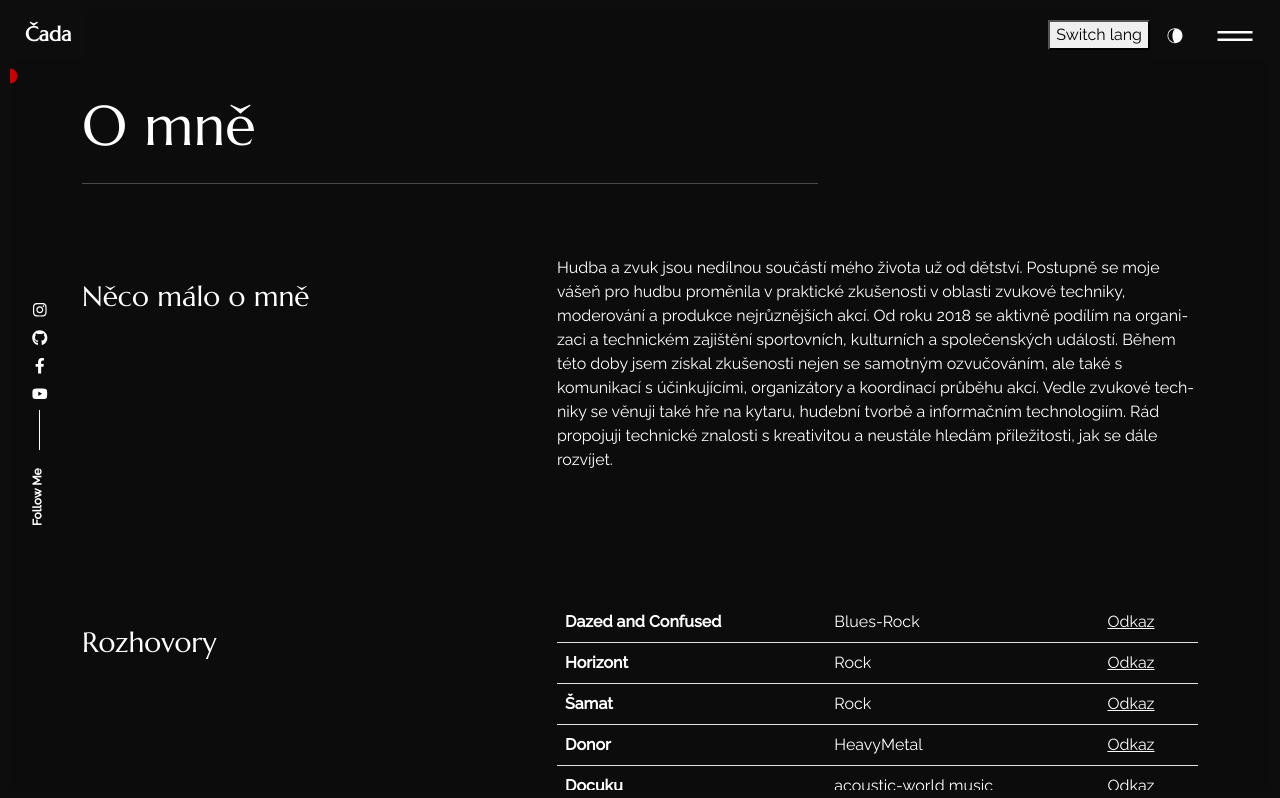
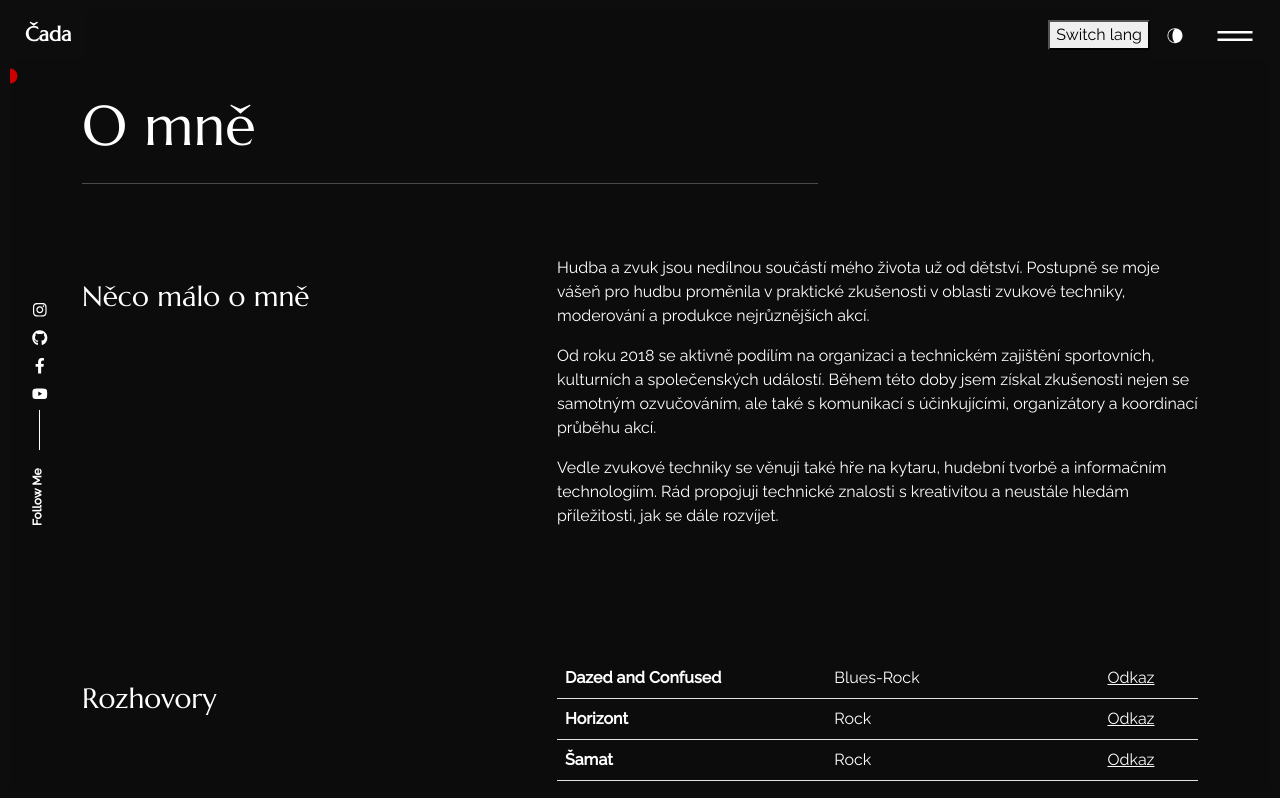
Before and after one commit to S1moonC/portfolio, a React (Create React App) app: page /about in a window 1280 px wide. Shown: the top 798 px of the page. Built offline with nearby package versions, Linux system fonts and the light colour scheme.

Commit message:
Update aboutme rendering in index.js
Refactor aboutme rendering to split paragraphs.

```diff
--- a/src/pages/about/index.js
+++ b/src/pages/about/index.js
@@ -31,9 +31,16 @@ export const About = () => {
             <Col lg="7" className="d-flex align-items-center">
               <div>
 
-<p className="about-description">
-    {data.dataabout.aboutme}
-</p>
+
+<div className="about-description">
+    {data.dataabout.aboutme
+        .trim()
+        .split(/\n\s*\n/)
+        .map((paragraph, index) => (
+            <p key={index}>{paragraph.trim()}</p>
+        ))}
+</div>
+
 
               </div>
             </Col>
```
